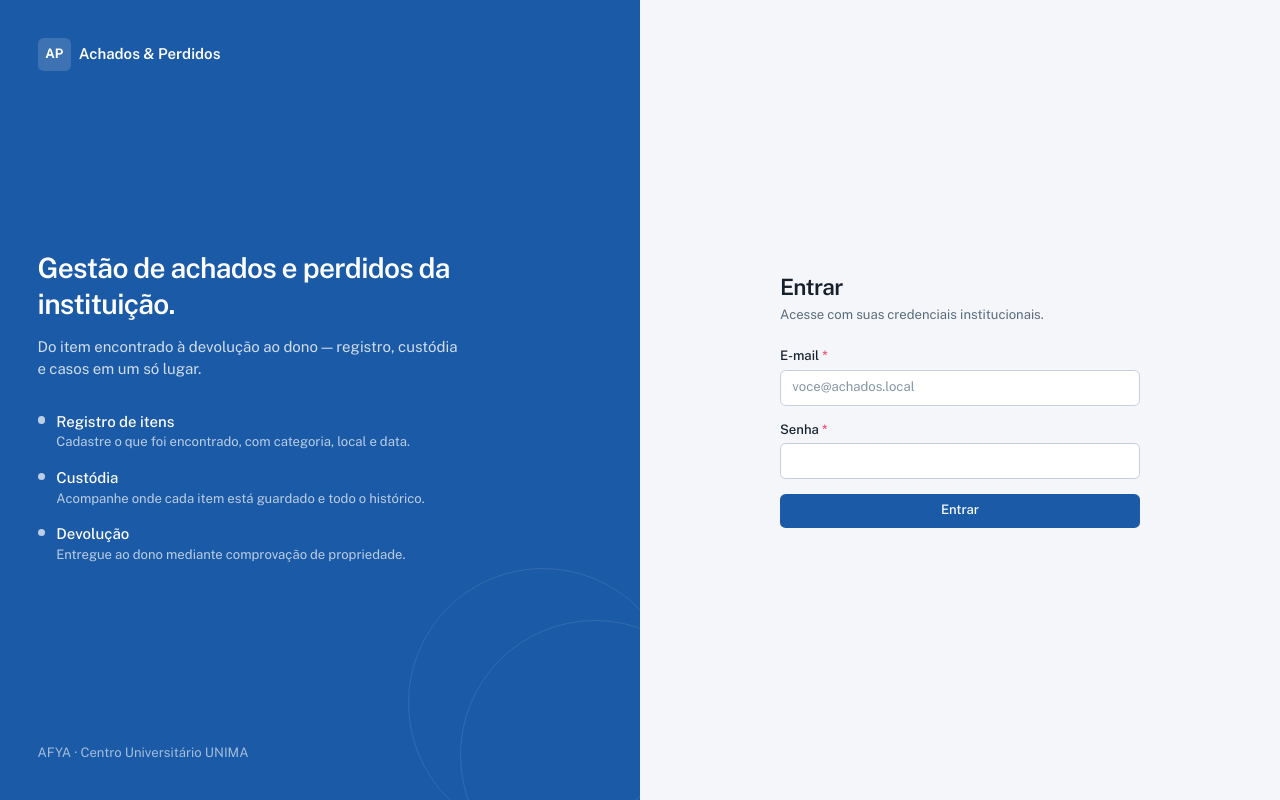
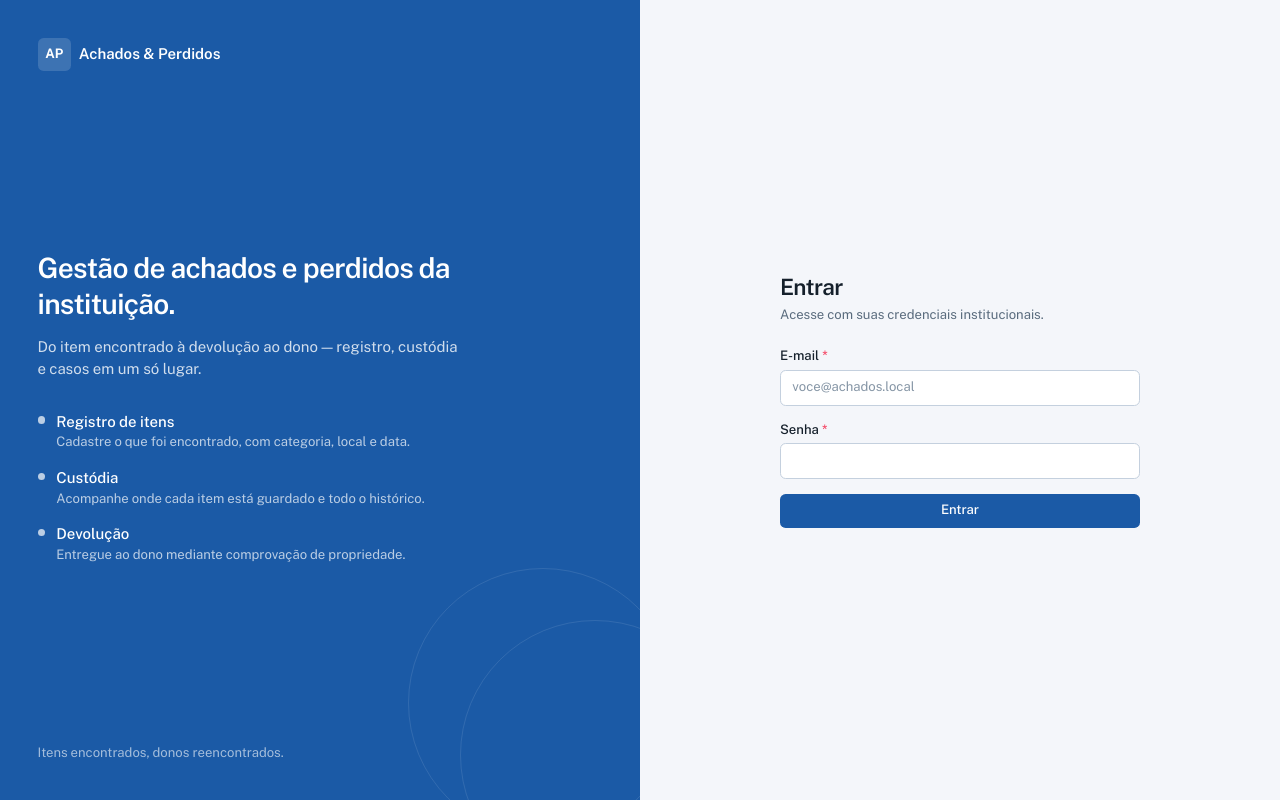
Before and after one commit to Welberth77/Sistema-Achados-e-Perdidos, a React (Vite) app in the folder frontend/: page /login in a window 1280 px wide. Built offline with nearby package versions, Linux system fonts and the light colour scheme; no server answers.

Commit message:
feat: catálogo público (sem login) + autocadastro de aluno

```diff
--- a/frontend/src/components/PublicLayout.jsx
+++ b/frontend/src/components/PublicLayout.jsx
@@ -67,7 +67,7 @@ export default function PublicLayout() {
 
       <footer className="border-t border-border bg-surface">
         <div className="mx-auto w-full max-w-6xl px-4 py-5 text-sm text-muted sm:px-6">
-          AFYA · Centro Universitário UNIMA — Sistema de Achados e Perdidos
+          Sistema de Achados e Perdidos
         </div>
       </footer>
     </div>
--- a/frontend/src/pages/Login.jsx
+++ b/frontend/src/pages/Login.jsx
@@ -70,7 +70,7 @@ export default function Login() {
           </ul>
         </div>
 
-        <p className="relative z-10 text-sm text-white/60">AFYA · Centro Universitário UNIMA</p>
+        <p className="relative z-10 text-sm text-white/60">Itens encontrados, donos reencontrados.</p>
 
         {/* motivo decorativo sutil */}
         <div className="pointer-events-none absolute -bottom-24 -right-24 h-72 w-72 rounded-full border border-white/10" aria-hidden="true" />
```
